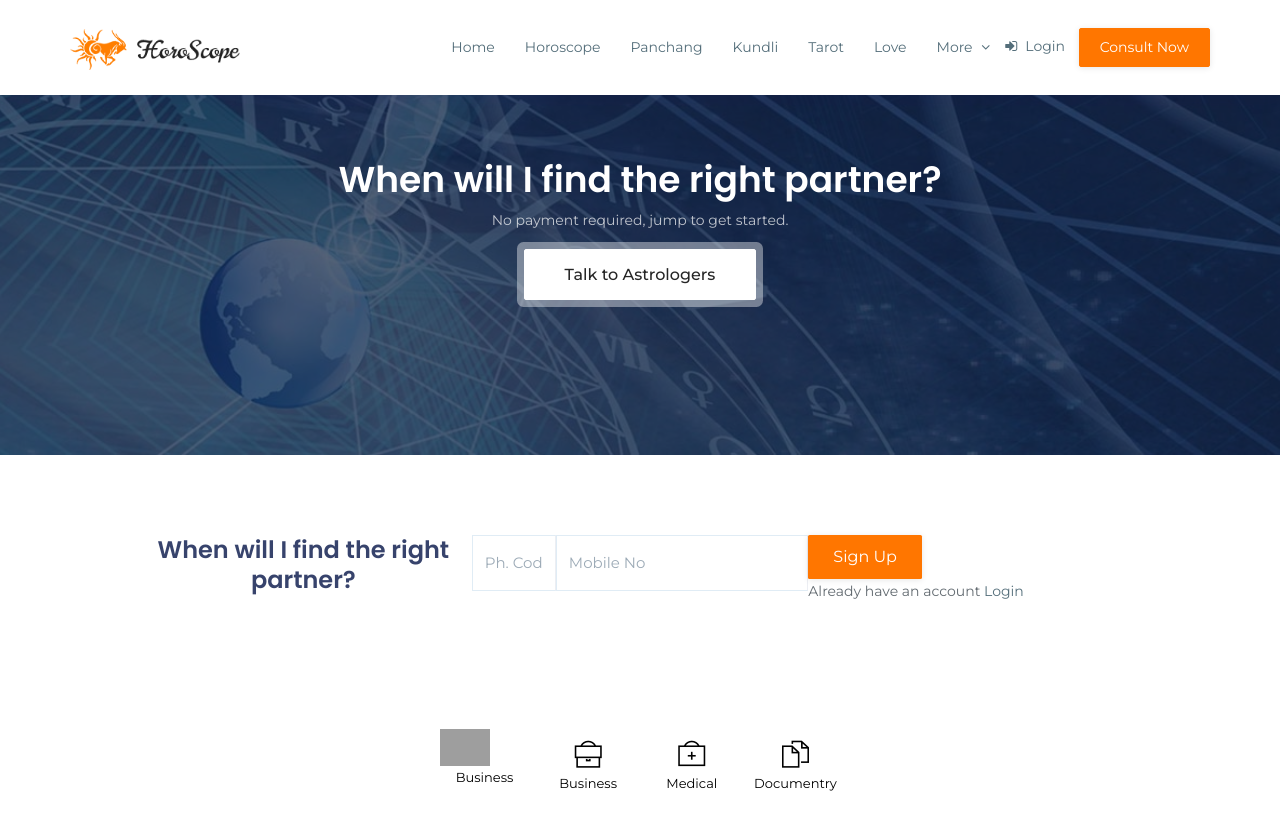
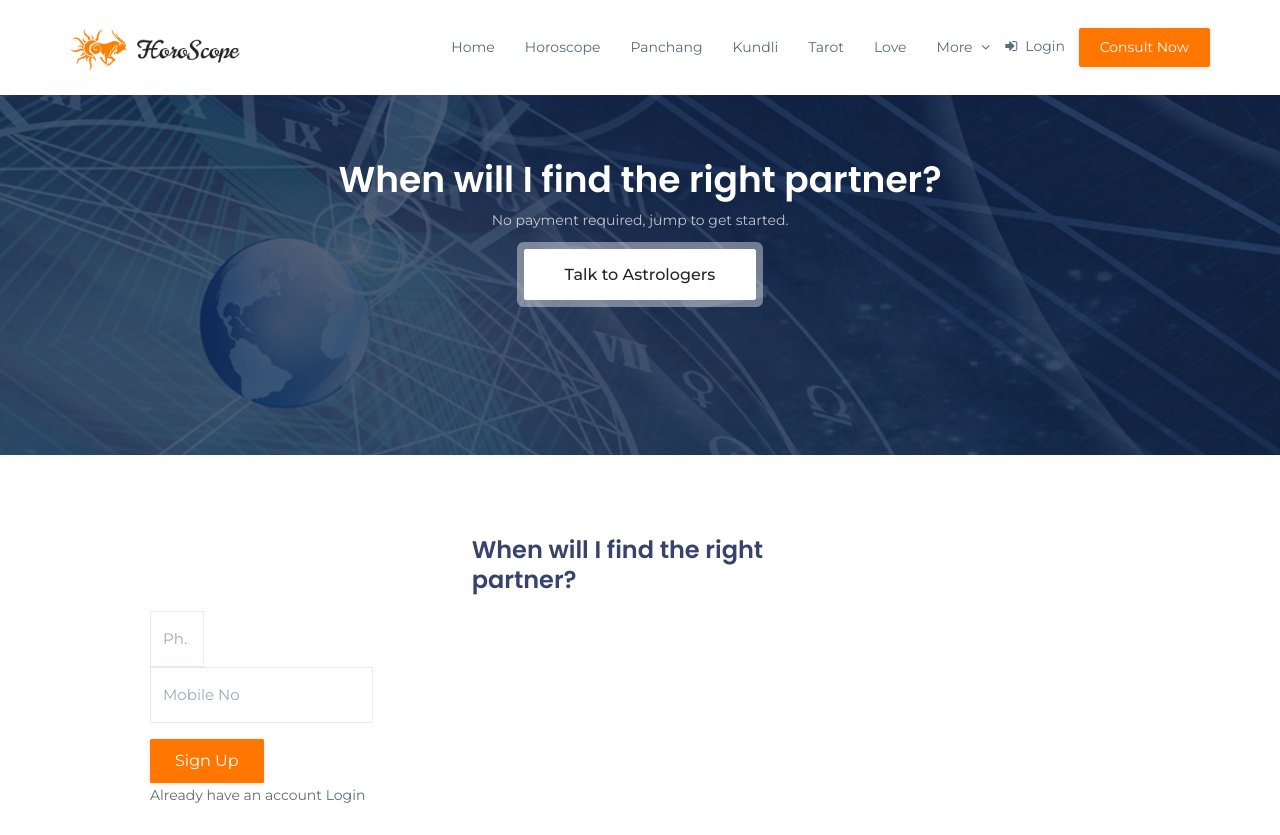
Before and after one commit to shivanidhyani/astro, a Django app: page / in a window 1280 px wide. Shown: the top 835 px of the page. Run offline with Django 3.2, Linux system fonts and the light colour scheme; some libraries are stand-ins or nearby versions; some web fonts are replaced; grey boxes are pictures that could not be loaded.

Commit message:
Update index.html

```diff
--- a/main/templates/index.html
+++ b/main/templates/index.html
@@ -25,7 +25,7 @@
 				<div class="row no-gutters justify-content-center seo-contact">
 					<div class="col-lg-4 col-md-5">
 						<div class="form-group">
-							<div class="text-center">
+
 								<h3>When will I find the right partner?</h3>
 							</div>
 						</div>
```
